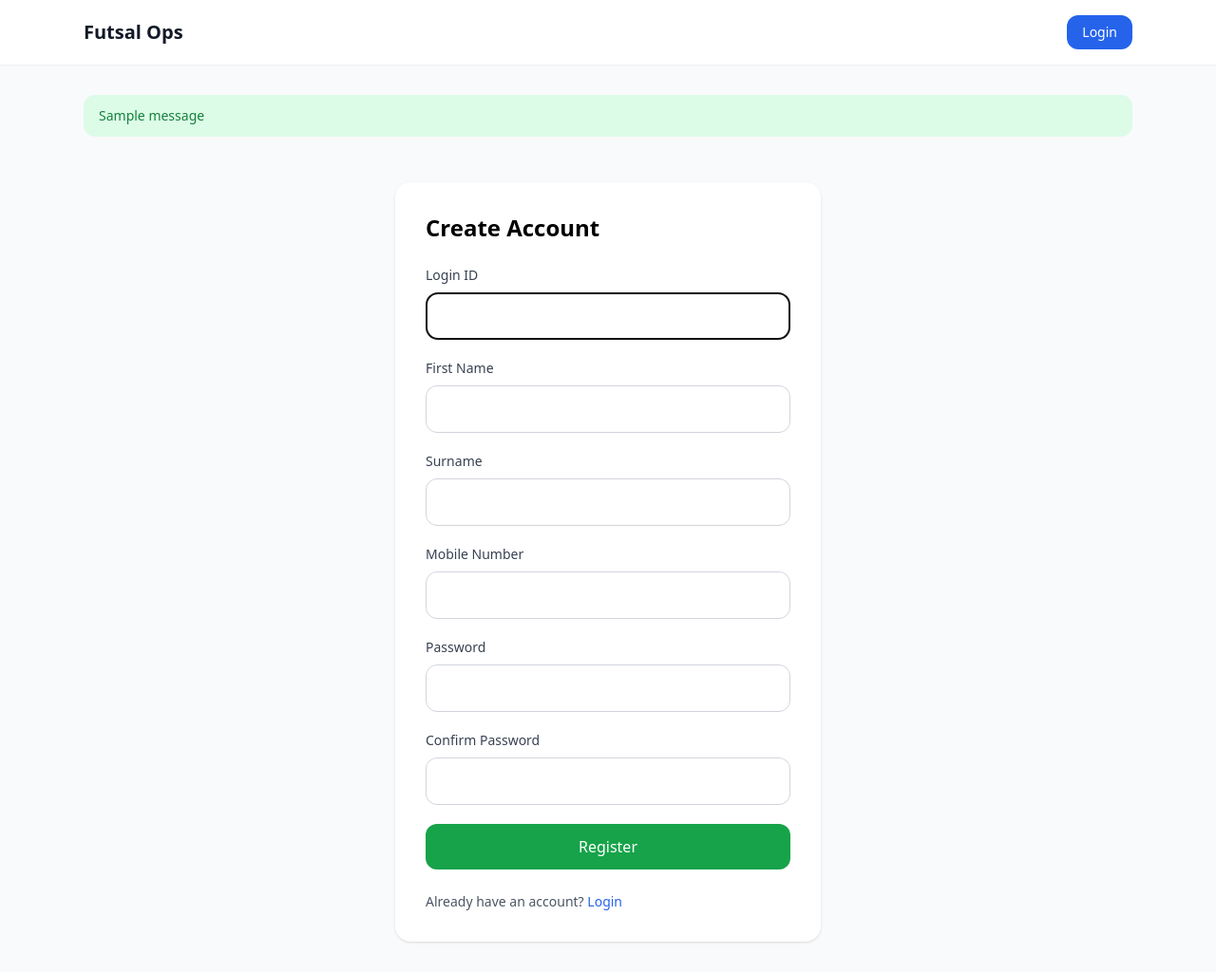
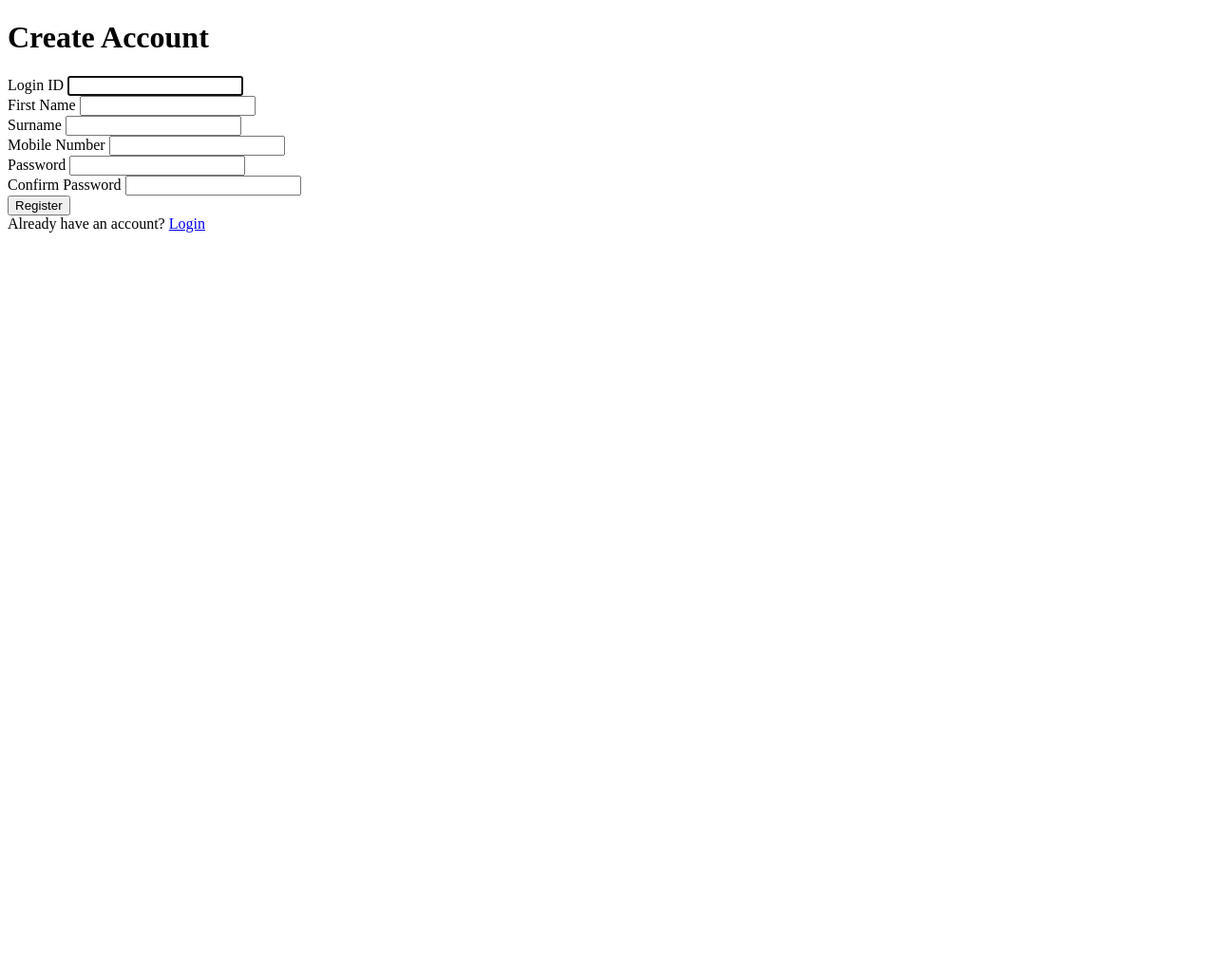
Before and after one commit to actiez/futsal_ops, a Django app: page /register/ in a window 1280 px wide. Shown: the whole page at 95% size. After the commit the page ends 245 px from the top, so only its background shows below. Run offline with Django 5.2, Linux system fonts and the light colour scheme; tables that the repository leaves empty hold one stand-in row (values such as "Sample post"); one stand-in notice (Sample message) is shown; some libraries are stand-ins or nearby versions.

Commit message:
chg base.html

```diff
--- a/templates/base.html
+++ b/templates/base.html
@@ -2,61 +2,10 @@
 <html>
 <head>
     <title>{% block title %}Futsal Ops{% endblock %}</title>
-    <script src="https://cdn.tailwindcss.com"></script>
 </head>
-<body class="bg-gray-50 min-h-screen">
-
-    <header class="bg-white shadow-sm">
-        <div class="max-w-6xl mx-auto px-6 py-4 flex items-center justify-between">
-
-            {% if request.user.is_authenticated and request.user.is_admin_level %}
-                {% url 'event_list' as home_url %}
-            {% else %}
-                {% url 'player_home' as home_url %}
-            {% endif %}
-
-            <a href="{{ home_url }}" class="text-xl font-bold text-gray-900">
-                Futsal Ops
-            </a>
-
-            <div class="flex items-center gap-4">
-                {% if request.user.is_authenticated %}
-                    <span class="text-sm text-gray-600">
-                        {{ request.user.username }}
-                    </span>
-
-                    <form method="post" action="{% url 'logout' %}">
-                        {% csrf_token %}
-                        <button type="submit" class="text-sm px-4 py-2 rounded-xl bg-red-600 text-white hover:bg-red-700">
-                            Logout
-                        </button>
-                    </form>
-                {% else %}
-                    <a href="{% url 'login' %}" class="text-sm px-4 py-2 rounded-xl bg-blue-600 text-white hover:bg-blue-700">
-                        Login
-                    </a>
-                {% endif %}
-            </div>
-        </div>
-    </header>
-
-    <main class="max-w-6xl mx-auto px-6 py-8">
-        {% if messages %}
-            <div class="mb-6 space-y-2">
-                {% for message in messages %}
-                    <div class="px-4 py-3 rounded-xl text-sm
-                        {% if message.tags == 'success' %} bg-green-100 text-green-700
-                        {% elif message.tags == 'warning' %} bg-yellow-100 text-yellow-700
-                        {% elif message.tags == 'error' %} bg-red-100 text-red-700
-                        {% else %} bg-gray-100 text-gray-700 {% endif %}">
-                        {{ message }}
-                    </div>
-                {% endfor %}
-            </div>
-        {% endif %}
-
+<body>
+    <main>
         {% block content %}{% endblock %}
     </main>
-
 </body>
 </html>
```
